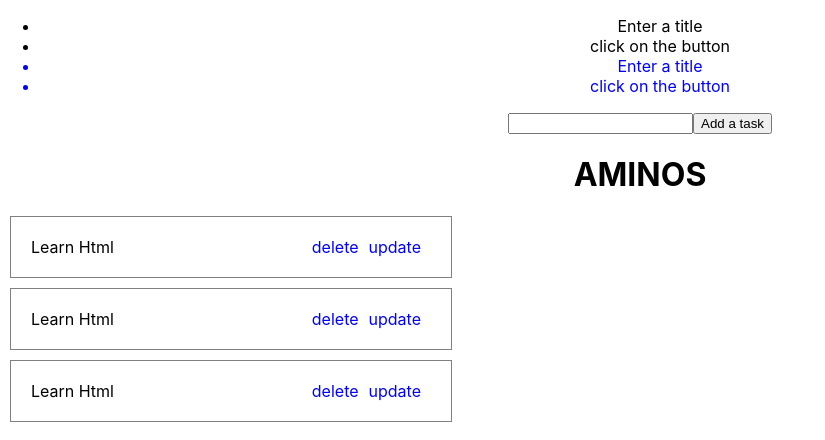
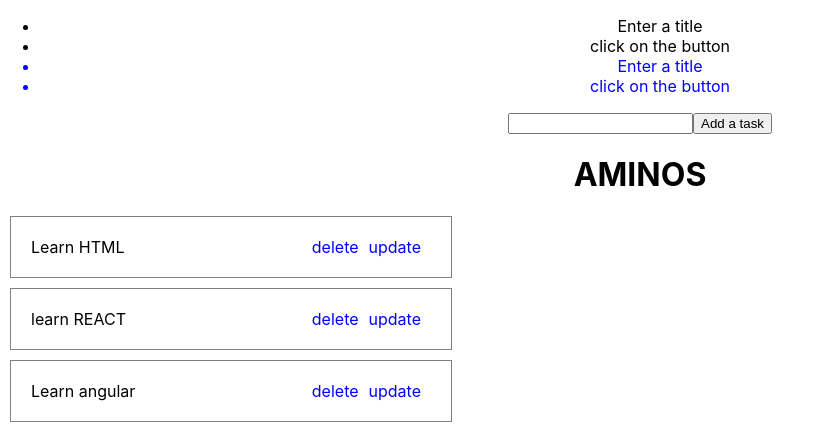
Before and after one commit to K3r0ui/tpreact, a React (Create React App) app: page /task-page in a window 1280 px wide. Shown: the top 440 px of the page, without its empty margins (0-825 px from the left). Built offline with nearby package versions, Linux system fonts and the light colour scheme.

Commit message:
React dom / Props

```diff
--- a/package.json
+++ b/package.json
@@ -8,6 +8,7 @@
     "@testing-library/user-event": "^13.5.0",
     "react": "^17.0.2",
     "react-dom": "^17.0.2",
+    "react-router-dom": "^5.2.0",
     "react-scripts": "5.0.0",
     "web-vitals": "^2.1.4"
   },
--- a/src/App.js
+++ b/src/App.js
@@ -1,11 +1,26 @@
-
-import './App.css';
-
-import TaskPage from './pages/TaskPage';
+import "./App.css"
+import TaskPage from "./pages/TaskPage"
+import {
+  BrowserRouter as Router,
+  Switch,
+  Route,
+  Redirect,
+} from "react-router-dom"
 function App() {
   return (
-    <TaskPage/>
+    <div>
+      <Router>
+        <Switch>
+          <Route exact path="/">
+            <Redirect to="/task-page" />
+          </Route>
+          <Route exact path="/task-page">
+            <TaskPage />
+          </Route>
+        </Switch>
+      </Router>
+    </div>
   )
 }
 
-export default App;
+export default App
--- a/src/components/Task/Task.js
+++ b/src/components/Task/Task.js
@@ -1,5 +1,5 @@
 import './Task.css'
-  export function Task(){
+  export function Task(props){
       function renderActions(){
           return(
         <div className="actions">
@@ -11,8 +11,8 @@ import './Task.css'
     return(
     <div className="task">
     <div className="title">
-        Learn Html
-    </div>
+      {props.title}
+      </div>
     {renderActions()}
 </div>)
 }
--- a/src/pages/TaskPage.js
+++ b/src/pages/TaskPage.js
@@ -10,9 +10,9 @@ export default function TaskPage(){
 {loading ? ( <div> loading... </div> ) : (
   <>
 <TaskForm/>
-<Task/>
-<Task/>
-<Task/>
+<Task title="Learn HTML"/>
+<Task title="learn  REACT"/>
+<Task title="Learn angular"/>
 </>
 )}
     </div>
```
Also changed, not shown: 1 other file (tests, documents, lock files or other folders).
